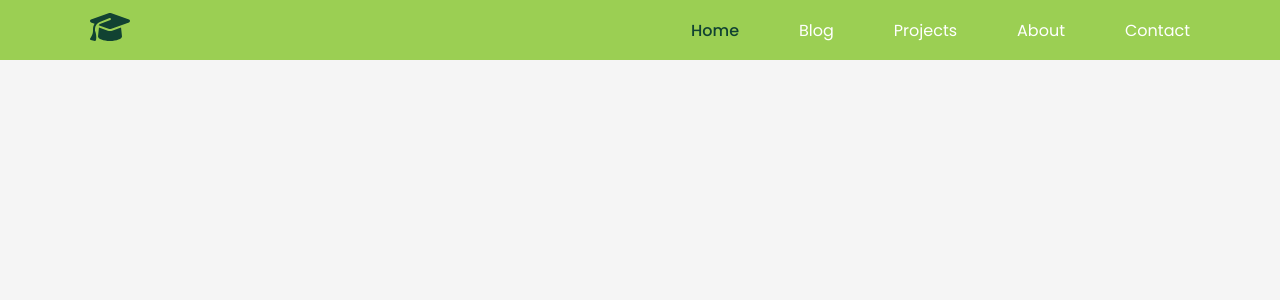
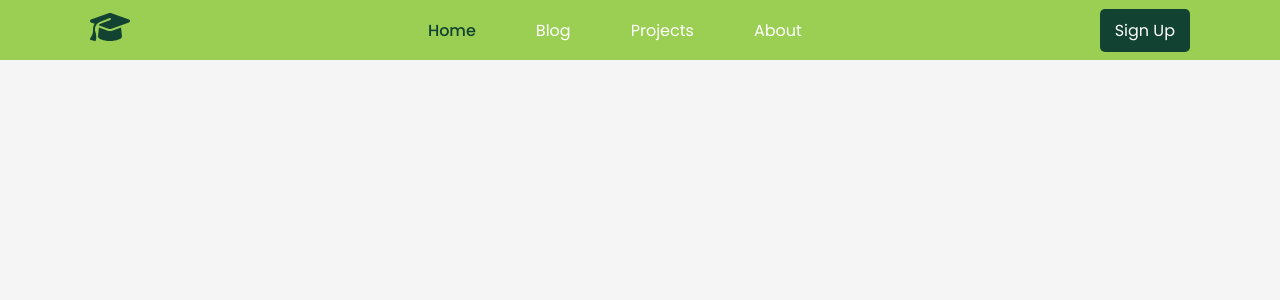
Before and after one commit to Pratyush-Ge/College-Space, a React (Vite) app: page / in a window 1280 px wide. Shown: the top 300 px of the page. Built offline with nearby package versions, Linux system fonts and the light colour scheme.

Commit message:
Navbar done

```diff
--- a/src/Components/Navbar.jsx
+++ b/src/Components/Navbar.jsx
@@ -1,27 +1,29 @@
-import { NavLink } from 'react-router-dom'
+import { NavLink } from "react-router-dom";
 import { FaGraduationCap } from "react-icons/fa6";
-import { useState } from 'react'
+import { useState } from "react";
 import { GiHamburgerMenu } from "react-icons/gi";
-import '../Styles/Navbar.css'
-import '../App.css'
+import "../Styles/Navbar.css";
+import "../App.css";
 
 const Navbar = () => {
-  const [showNavbar, setShowNavbar] = useState(false)
+  const [showNavbar, setShowNavbar] = useState(false);
 
   const handleShowNavbar = () => {
-    setShowNavbar(!showNavbar)
-  }
+    setShowNavbar(!showNavbar);
+  };
 
   return (
     <nav className="navbar">
       <div className="container">
         <div className="logo">
-          <FaGraduationCap size={40} color='#114232' />
+          <FaGraduationCap size={40} color="#114232" />
         </div>
+
         <div className="menu-icon" onClick={handleShowNavbar}>
-          <GiHamburgerMenu size={30} color='#114232'/>
+          <GiHamburgerMenu size={30} color="#114232" />
         </div>
-        <div className={`nav-elements  ${showNavbar && 'active'}`}>
+
+        <div className={`nav-elements  ${showNavbar && "active"}`}>
           <ul>
             <li>
               <NavLink to="/">Home</NavLink>
@@ -35,14 +37,18 @@ const Navbar = () => {
             <li>
               <NavLink to="/about">About</NavLink>
             </li>
+          </ul>
+        </div>
+        <div className="signup nav-elements ">
+          <ul>
             <li>
-              <NavLink to="/contact">Contact</NavLink>
+              <NavLink to="/signup">Sign Up</NavLink>
             </li>
           </ul>
         </div>
       </div>
     </nav>
-  )
-}
+  );
+};
 
-export default Navbar
+export default Navbar;
--- a/src/Styles/Navbar.css
+++ b/src/Styles/Navbar.css
@@ -24,8 +24,6 @@
   display: none;
 }
 
-.nav-elements {
-}
 
 .nav-elements ul {
   display: flex;
@@ -59,6 +57,26 @@
   height: 2px;
   /* background-color: #FCDC2A; */
 }
+.nav-elements li a.active {
+  /* styles for active links (optional) */
+}
+
+
+
+
+.signup li:last-child a {
+  background-color: #114232;
+  color: white;
+  padding: 10px 15px;
+  border-radius: 5px;
+}
+.signup li:last-child a:hover {
+    /* transform: scale(1.4); */
+    /* transition: transform 0.3s ease; */
+    box-shadow: 0 0 3px rgba(0, 0, 0, 0.1);
+    background-color: #4F6F52;
+    text-shadow: 0 0 1px rgba(255, 255, 255, 0.3); /* Slight text shadow */
+  }
 
 @media (max-width: 768px) {
   .nav-elements ul li:not(:last-child) {
@@ -66,17 +84,21 @@
   }
 }
 
-@media (max-width: 600px) {
+@media (max-width: 650px) {
   .menu-icon {
     display: block;
     cursor: pointer;
   }
-
+  .nav-elements ul a.active {
+    color: #9BCF53;
+    font-weight: 500;
+    position: relative;
+  }
   .nav-elements {
     position: absolute;
     right: 0;
     top: 60px;
-    background-color: #0B8142;
+    background-color: #001524;
     width: 0px;
     height: calc(100vh - 60px);
     transition: all 0.3s ease-in;
```
